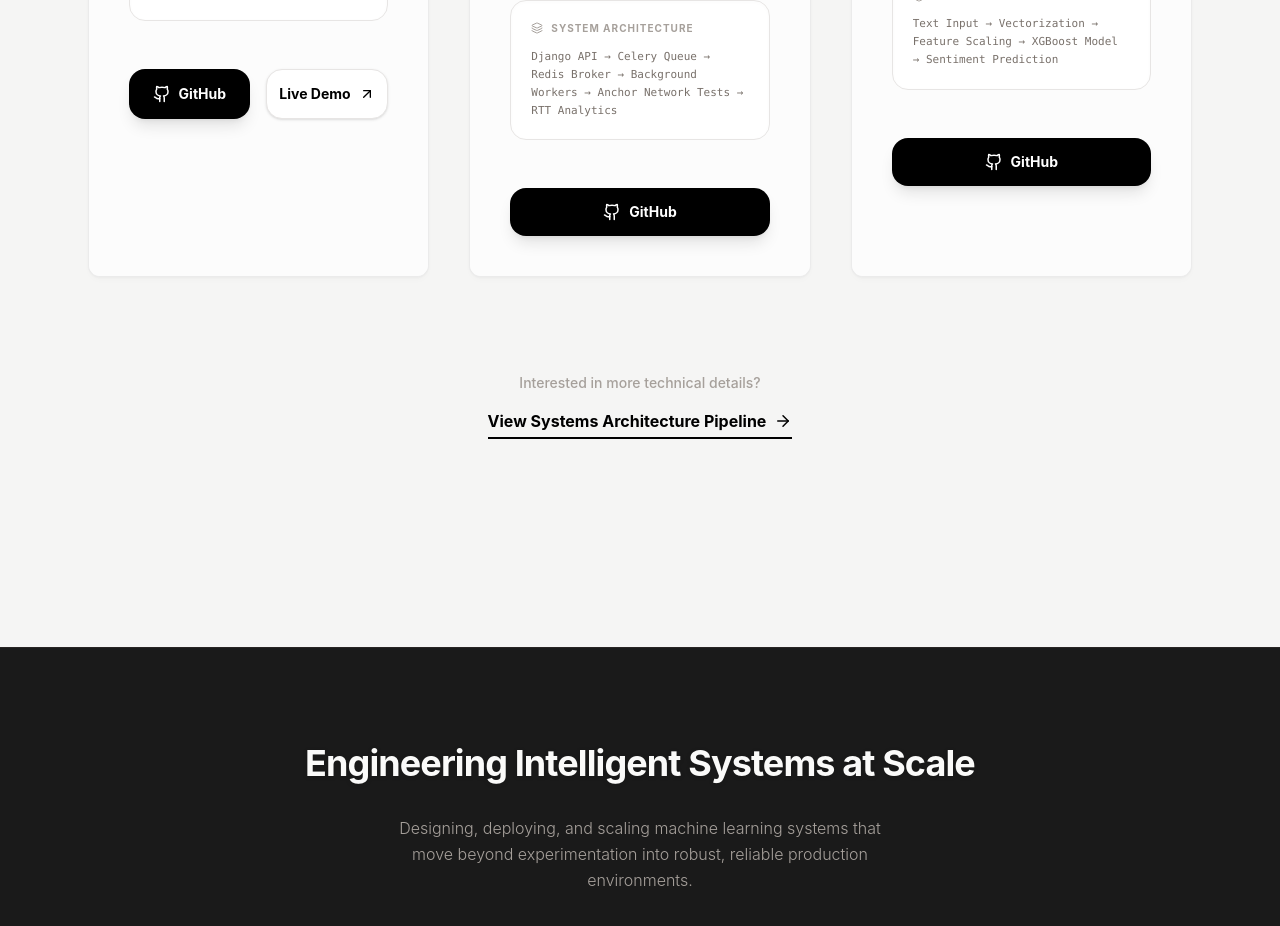
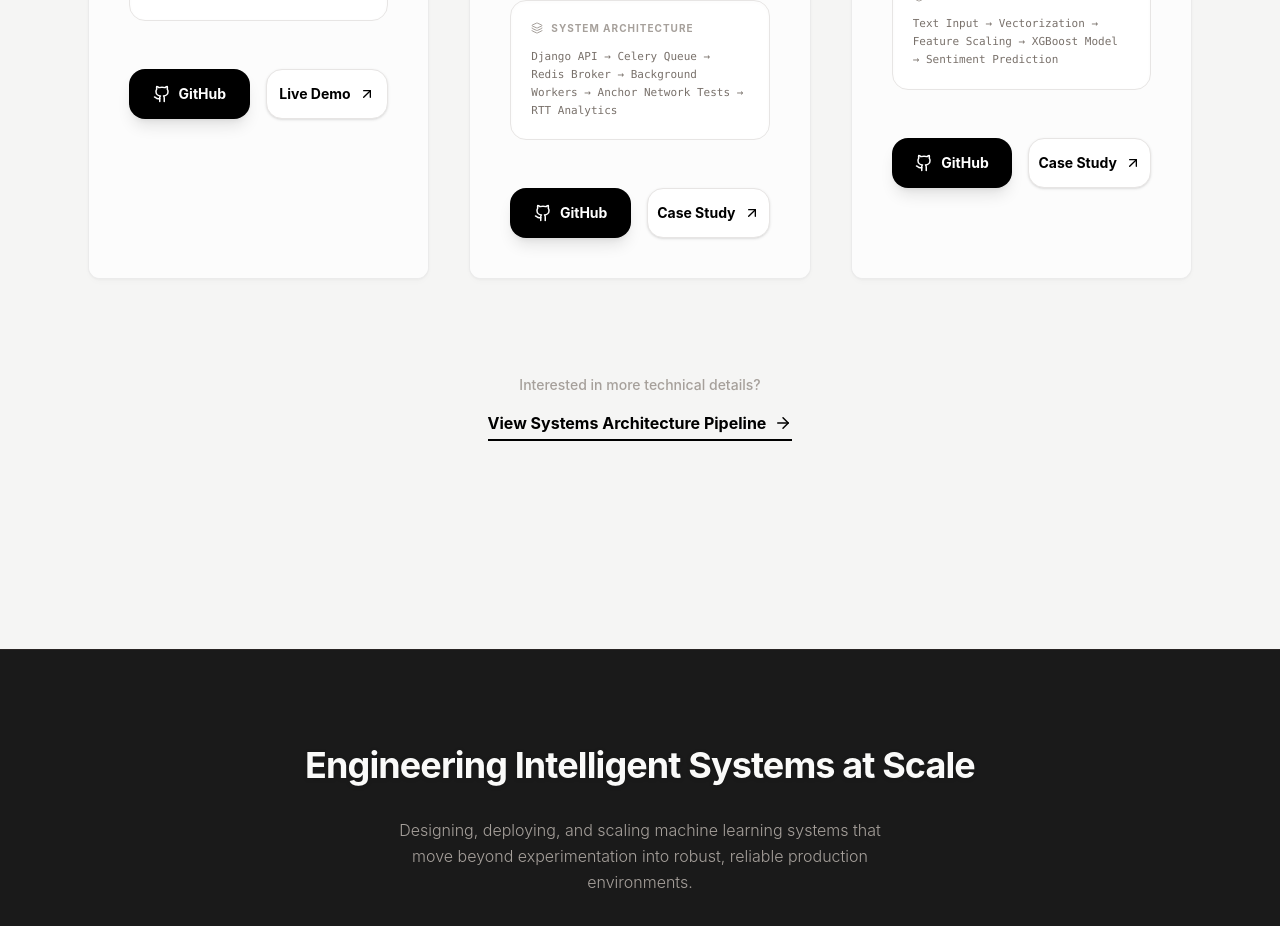
Before and after one commit to vishalbunn/Web_port, a React (Vite) app: page /projects in a window 1280 px wide. Shown: the part 1420-2346 px from the top of the page. Built offline with nearby package versions, Linux system fonts and the light colour scheme.

Commit message:
Fix typescript build errors

```diff
--- a/src/pages/ProjectCaseStudy.tsx
+++ b/src/pages/ProjectCaseStudy.tsx
@@ -1,10 +1,11 @@
 import { useParams, Link } from 'react-router-dom';
 import { ArrowLeft, Github } from 'lucide-react';
 import { projectsData } from './ProjectsPage';
+import type { Project } from './ProjectsPage';
 
 const ProjectCaseStudy = () => {
     const { id } = useParams();
-    const project = projectsData.find(p => p.id === id);
+    const project = (projectsData as Project[]).find(p => p.id === id);
 
     if (!project) {
         return (
--- a/src/pages/ProjectsPage.tsx
+++ b/src/pages/ProjectsPage.tsx
@@ -2,7 +2,24 @@ import { motion } from 'framer-motion';
 import { ArrowUpRight, Github, Activity, Network, Layers, ArrowRight } from 'lucide-react';
 import { Link } from 'react-router-dom';
 
-export const projectsData = [
+export interface Project {
+    id: string;
+    title: string;
+    description: string;
+    capabilities: string[];
+    metrics: { label: string; value: string }[];
+    stack: string[];
+    architecture: string;
+    icon: JSX.Element;
+    links: {
+        github: string;
+        live?: string;
+        caseStudy?: string;
+    };
+    deployed?: boolean;
+}
+
+export const projectsData: Project[] = [
     {
         id: "health-ai",
         title: "Health Risk Predictor",
@@ -22,7 +39,12 @@ export const projectsData = [
         stack: ["Python", "XGBoost", "CatBoost", "Pandas", "Scikit-learn", "Docker"],
         architecture: "Biomarker Data → Preprocessing → SHAP Feature Selection → CatBoost Classifier → Risk Level Prediction",
         icon: <Activity size={24} strokeWidth={1.5} />,
-        links: { github: "https://github.com/vishalbunn", live: "https://enhanced-athlete-risk-predictor.onrender.com/docs" }
+        links: {
+            github: "https://github.com/vishalbunn",
+            live: "https://enhanced-athlete-risk-predictor.onrender.com/docs",
+            caseStudy: "/projects/health-ai"
+        },
+        deployed: true
     },
     {
         id: "aiori-diag",
@@ -43,7 +65,11 @@ export const projectsData = [
         stack: ["Django", "Django REST Framework", "Celery", "Redis", "Python", "Networking"],
         architecture: "Django API → Celery Queue → Redis Broker → Background Workers → Anchor Network Tests → RTT Analytics",
         icon: <Network size={24} strokeWidth={1.5} />,
-        links: { github: "https://github.com/vishalbunn/Rtt_ping" }
+        links: {
+            github: "https://github.com/vishalbunn/Rtt_ping",
+            caseStudy: "/projects/aiori-diag"
+        },
+        deployed: true
     },
     {
         id: "sentiment-ai",
@@ -64,7 +90,10 @@ export const projectsData = [
         stack: ["Flask", "XGBoost", "Scikit-learn", "NLTK", "Pandas", "Matplotlib"],
         architecture: "Text Input → Vectorization → Feature Scaling → XGBoost Model → Sentiment Prediction",
         icon: <Activity size={24} strokeWidth={1.5} />,
-        links: { github: "https://github.com/vishalbunn/Sentiment_Analysis" }
+        links: {
+            github: "https://github.com/vishalbunn/Sentiment_Analysis",
+            caseStudy: "/projects/sentiment-ai"
+        }
     }
 ];
 
@@ -176,7 +205,7 @@ const ProjectsPage = () => {
                                     </a>
                                 ) : project.links.caseStudy ? (
                                     <Link
-                                        to={project.links.caseStudy || "#"}
+                                        to={project.links.caseStudy}
                                         className="flex-1 btn-micro flex items-center justify-center gap-2 py-3.5 bg-white border border-stone-200 text-black rounded-2xl font-sans text-sm font-bold hover:bg-stone-50 transition-all shadow-sm"
                                     >
                                         Case Study <ArrowUpRight size={16} />
```
Also changed, not shown: build_output.txt (added).
